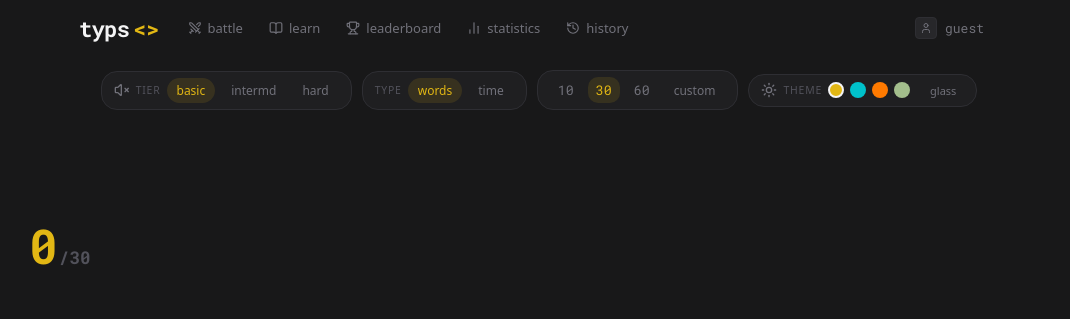
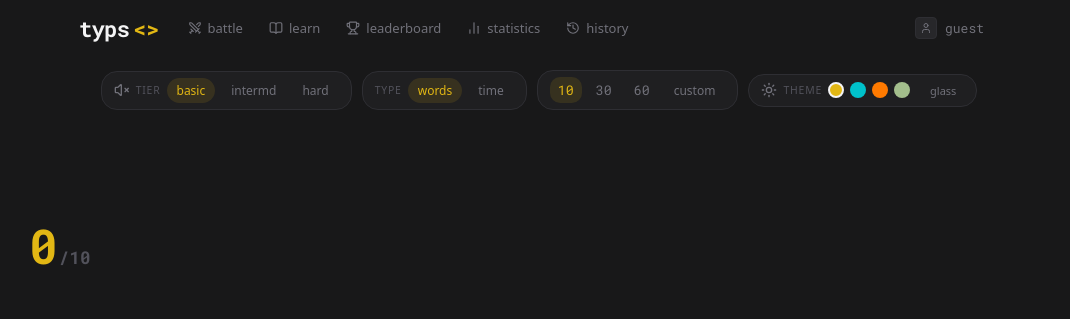
Before and after one commit to heyysvm/TYPS, a React (Vite) app: page / in a window 1280 px wide. Shown: the top 319 px of the page, without its empty margins (101-1171 px from the left). Built offline with nearby package versions, Linux system fonts and the light colour scheme; no server answers.

Commit message:
pref: set default test word count to 10 when opening the application

```diff
--- a/src/App.jsx
+++ b/src/App.jsx
@@ -23,7 +23,7 @@
 
   const [tier, setTier]           = useState('basic')
   const [mode, setMode]           = useState('words')
-  const [wordCount, setWordCount] = useState(30)
+  const [wordCount, setWordCount] = useState(10)
   const [timeLimit, setTimeLimit] = useState(30)
   const [customVal, setCustomVal] = useState('')
   const [showCustom, setShowCustom] = useState(false)
```
